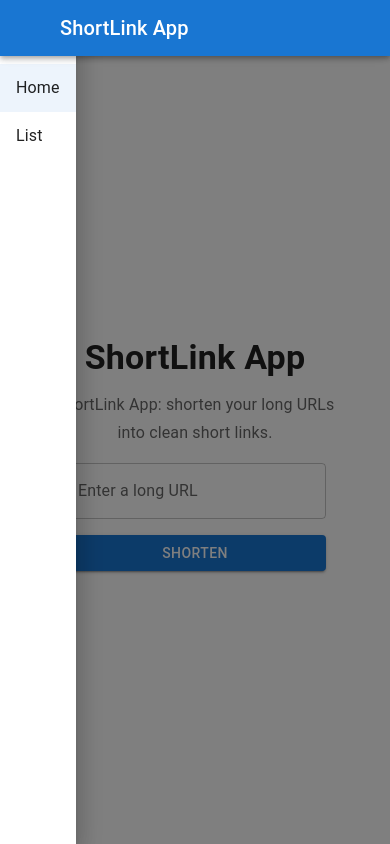
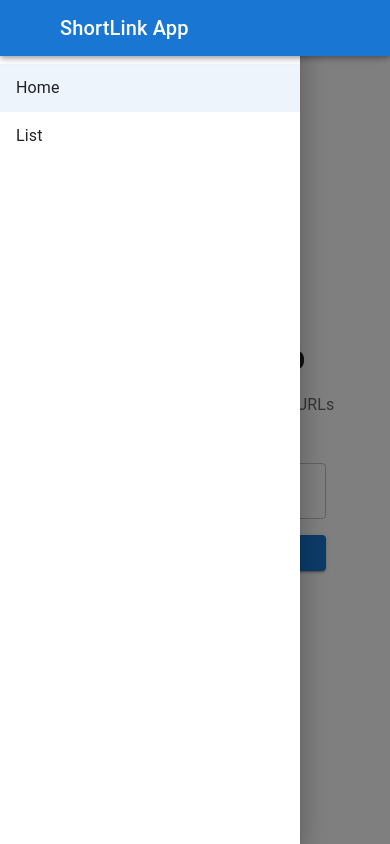
Before and after one commit to miracleonline/shortlink-app, a React (Vite) app in the folder frontend/: page / in a window 390 px wide. Both pictures are taken after a click on the button 24 px from the left and 28 px from the top of the page. Built offline with nearby package versions, Linux system fonts and the light colour scheme; some icons are missing.

Commit message:
fix: updated mobile  drawer width

```diff
--- a/frontend/src/components/Layout.tsx
+++ b/frontend/src/components/Layout.tsx
@@ -69,6 +69,14 @@ const Layout = ({ children }: { children: React.ReactNode }) => {
           open={mobileOpen}
           onClose={() => setMobileOpen(false)}
           ModalProps={{ keepMounted: true }}
+          sx={{
+            width: '300px',
+            flexShrink: 0,
+            '& .MuiDrawer-paper': {
+              width: '300px',
+              boxSizing: 'border-box'
+            },
+          }}
         >
           <Toolbar />
           {drawerContent}
```
